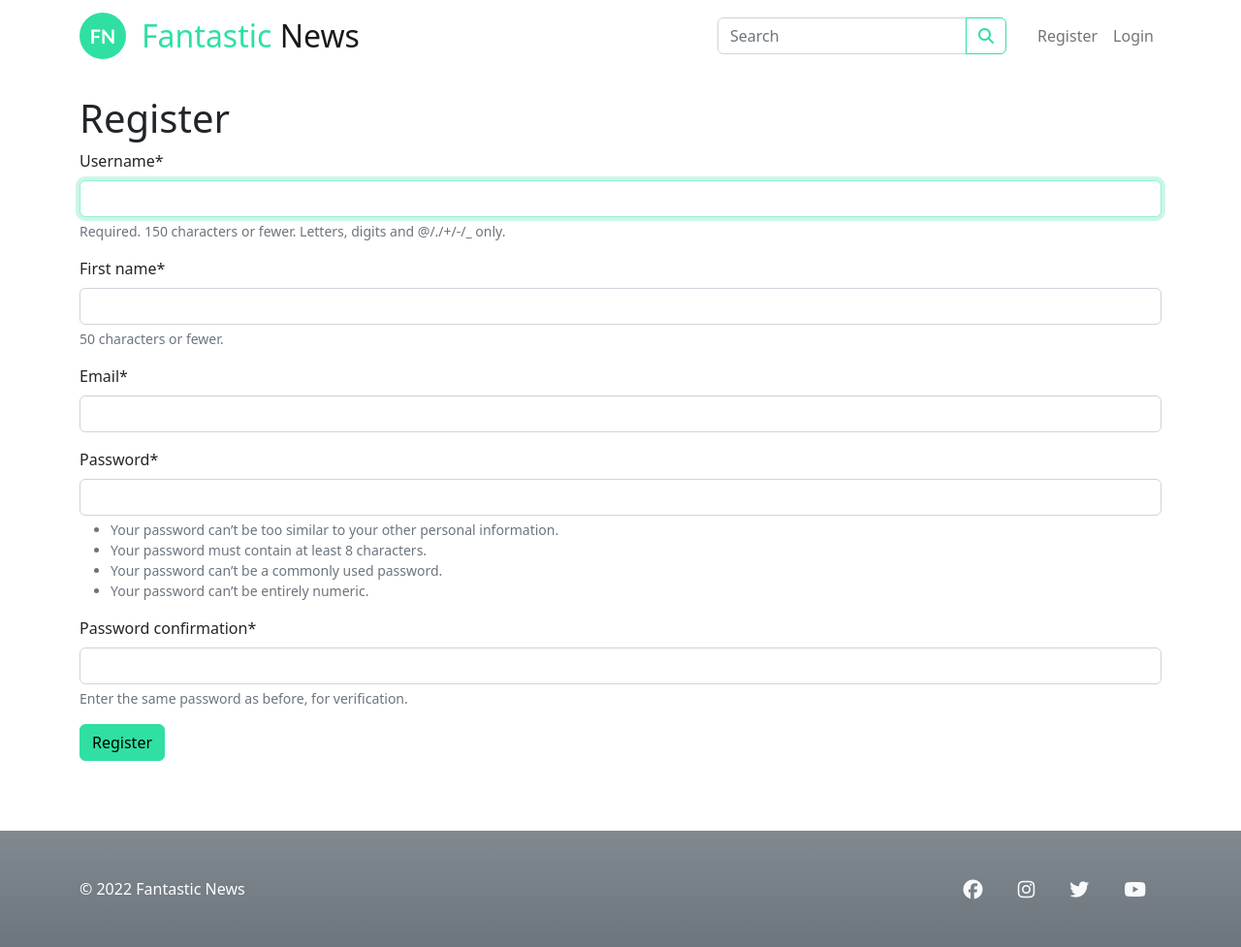
After one commit to Cushione/fantastic-news, a Django app: page /register in a window 1280 px wide. The commit adds this page. Shown: the whole page at 97% size. Run offline with Django 3.2, Linux system fonts and the light colour scheme; style sheets or scripts are compiled from the project's sources; parts of the project's set-up code (start-up, migrations or seed data) failed here and were passed over; some libraries are stand-ins or nearby versions.

Commit message:
Implement user registration and logout

```diff
--- a/fantastic_news/settings.py
+++ b/fantastic_news/settings.py
@@ -46,6 +46,8 @@ INSTALLED_APPS = [
     'cloudinary',
     'compressor',
     'crispy_forms',
+    "crispy_bootstrap5",
+    'member',
     'news',
 ]
 
@@ -77,6 +79,7 @@ TEMPLATES = [
     },
 ]
 
+CRISPY_ALLOWED_TEMPLATE_PACKS = "bootstrap5"
 CRISPY_TEMPLATE_PACK = 'bootstrap5'
 
 WSGI_APPLICATION = 'fantastic_news.wsgi.application'
--- a/fantastic_news/urls.py
+++ b/fantastic_news/urls.py
@@ -14,8 +14,10 @@ Including another URLconf
     2. Add a URL to urlpatterns:  path('blog/', include('blog.urls'))
 """
 from django.contrib import admin
-from django.urls import path
+from django.urls import path, include
 
 urlpatterns = [
     path('admin/', admin.site.urls),
+    path('', include('member.urls'), name='member_urls'),
+    path('', include('news.urls'), name='news_urls')
 ]
--- /dev/null
+++ b/member/forms.py
@@ -0,0 +1,24 @@
+from django import forms
+from django.contrib.auth.forms import UserCreationForm
+from django.contrib.auth.models import User
+
+
+class RegisterForm(UserCreationForm):
+    first_name = forms.CharField(
+        max_length=50,
+        required=True,
+        help_text="50 characters or fewer."
+        )
+    email = forms.EmailField(required=True)
+
+    class Meta:
+        model = User
+        fields = ("username", "first_name", "email", "password1", "password2")
+
+    def save(self, commit=True):
+        user = super(RegisterForm, self).save(commit=False)
+        user.first_name = self.cleaned_data['first_name']
+        user.email = self.cleaned_data['email']
+        if commit:
+            user.save()
+        return user
--- /dev/null
+++ b/member/templates/register.html
@@ -0,0 +1,11 @@
+{% extends "base.html" %}
+{% load crispy_forms_tags %}
+
+{% block content %}
+<h1>Register</h1>
+<form method="POST">
+    {% csrf_token %}
+	{{ register_form | crispy }}
+    <button class="btn btn-primary" type="submit">Register</button>
+</form>
+{%endblock%}
--- /dev/null
+++ b/member/urls.py
@@ -0,0 +1,9 @@
+from django.urls import path
+from . import views
+
+app_name = 'member'
+
+urlpatterns = [
+    path("register", views.register_request, name="register"),
+    path("logout", views.logout_request, name="logout")
+]
--- a/member/views.py
+++ b/member/views.py
@@ -1,3 +1,20 @@
-from django.shortcuts import render
+from django.shortcuts import render, redirect
+from .forms import RegisterForm
+from django.contrib.auth import login, logout
+from django.contrib import messages
 
-# Create your views here.
+def register_request(request):
+    form = RegisterForm()
+    if request.method == "POST":
+        form = RegisterForm(request.POST)
+        if form.is_valid():
+            user = form.save()
+            login(request, user)
+            messages.success(request, "Registration successful.")
+            return redirect("news:home")
+        messages.error(request, "Registration failed. Please put it valid information.")
+    return render(request, template_name="register.html", context={"register_form":form})
+
+def logout_request(request):
+    logout(request)
+    return redirect("news:home")
--- /dev/null
+++ b/news/templates/home.html
@@ -0,0 +1,5 @@
+{% extends "base.html" %}
+
+{% block content %}
+<p>Home</p>
+{%endblock%}
--- /dev/null
+++ b/news/urls.py
@@ -0,0 +1,8 @@
+from . import views
+from django.urls import path
+
+app_name = 'news'
+
+urlpatterns = [
+    path('', views.Home, name='home')
+]
--- a/requirements.txt
+++ b/requirements.txt
@@ -1,5 +1,6 @@
 asgiref==3.6.0
 cloudinary==1.30.0
+crispy-bootstrap5==0.7
 dj-database-url==1.2.0
 dj3-cloudinary-storage==0.0.6
 Django==3.2.16
--- a/static/css/style.scss
+++ b/static/css/style.scss
@@ -20,3 +20,10 @@ $primary: #2FE0A2;
         width: 3rem;
     }
 }
+
+.nav-username {
+    max-width: 150px;
+    overflow: hidden;
+    text-overflow: ellipsis;
+    white-space: nowrap;
+}
--- a/templates/base.html
+++ b/templates/base.html
@@ -26,7 +26,7 @@
     {% include "header.html" %}
 
 
-    <main class="flex-shrink-0">
+    <main class="flex-shrink-0 container my-4">
         {% block content %}
         <!-- Content Goes here -->
         {% endblock content %}
--- a/templates/footer.html
+++ b/templates/footer.html
@@ -1,4 +1,4 @@
-<footer class="footer py-5 bg-secondary bg-gradient">
+<footer class="footer py-5 mt-5 bg-secondary bg-gradient">
     <div class="container d-flex justify-content-between">
         <p class="m-0 text-center text-white">© 2022 Fantastic News</p>
         <p class="m-0 text-center text-white">
--- a/templates/header.html
+++ b/templates/header.html
@@ -1,6 +1,6 @@
 <nav class="navbar navbar-expand-lg navbar-light bg-white">
     <div class="container">
-        <a class="navbar-brand brand-logo d-flex align-items-center" href="{% url 'home' %}">
+        <a class="navbar-brand brand-logo d-flex align-items-center" href="{% url 'news:home' %}">
             <span class="ms-3"><span class="text-primary">Fantastic</span> News</span>
         </a>
         <button class="navbar-toggler" type="button" data-bs-toggle="collapse" data-bs-target="#main-navigation"
@@ -18,14 +18,14 @@
             <ul class="navbar-nav mb-2 mb-lg-0">
                 {% if user.is_authenticated %}
                 <li class="nav-item">
-                    {{ user.username }}
+                    <span class="nav-link nav-username">{{user.username}}</span>
                 </li>
                 <li class="nav-item">
-                    <a class="nav-link" href="#">Logout</a>
+                    <a class="nav-link" href="/logout">Logout</a>
                 </li>
                 {% else %}
                 <li class="nav-item">
-                    <a class="nav-link" href="#">Register</a>
+                    <a class="nav-link" href="/register">Register</a>
                 </li>
                 <li class="nav-item">
                     <a class="nav-link" href="#">Login</a>
```
